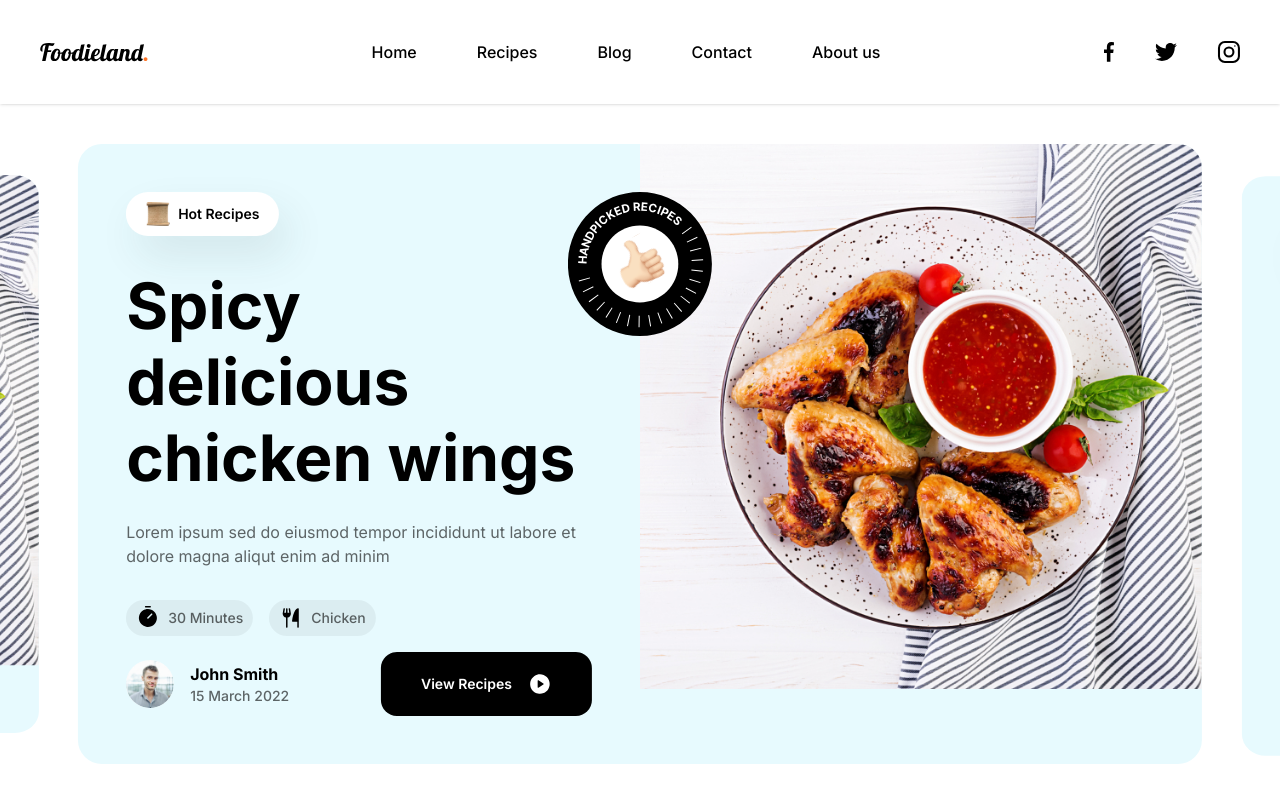
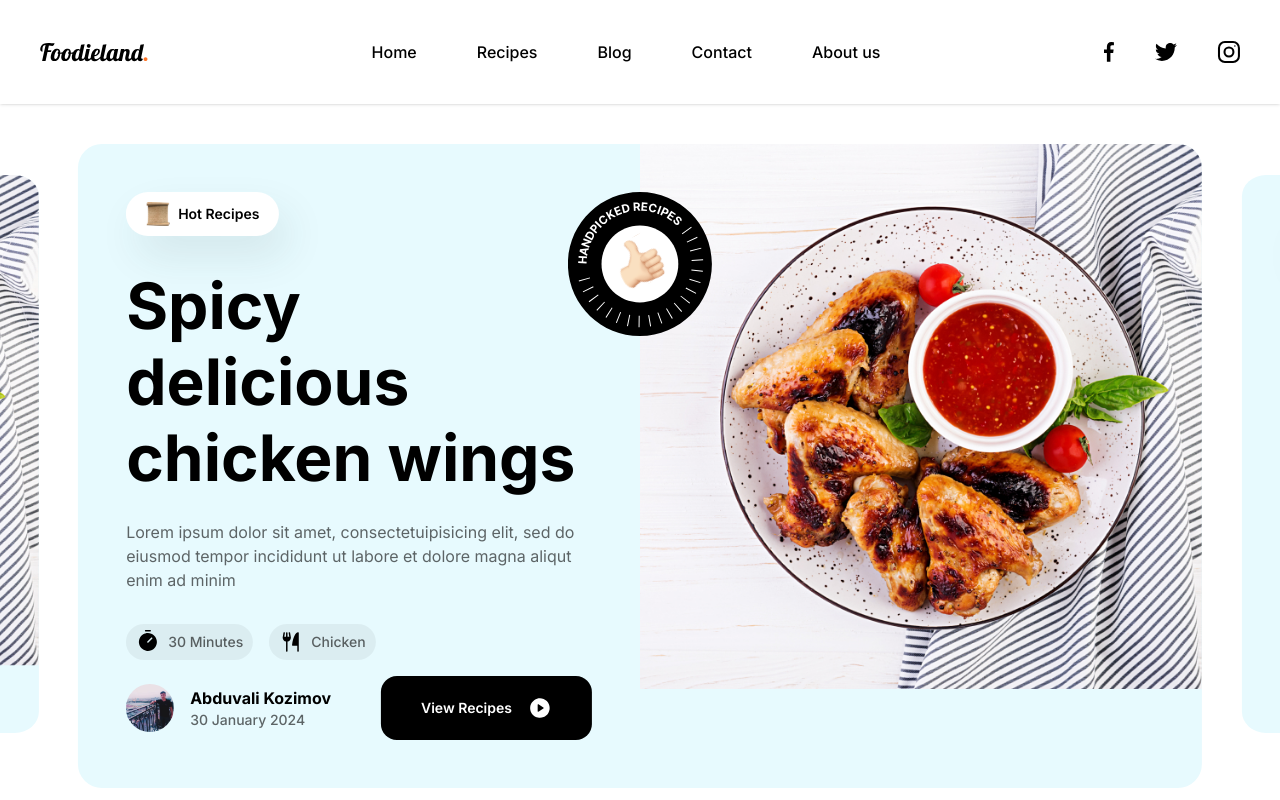
Before and after one commit to abduvalidev/foodiland-food, a React (Vite) app: page / in a window 1280 px wide. Shown: the top 800 px of the page. Built offline with nearby package versions, Linux system fonts and the light colour scheme.

Commit message:
change padding

```diff
--- a/src/components/Home/Hero.jsx
+++ b/src/components/Home/Hero.jsx
@@ -16,6 +16,21 @@ import Badge from "../../assets/badge.svg";
 
 export default function Hero() {
   const cardsHero = [
+    {
+      bg: Heroimage,
+      title: "Spicy delicious chicken wings",
+      description:
+        "Lorem ipsum dolor sit amet, consectetuipisicing elit, sed do eiusmod tempor incididunt ut labore et dolore magna aliqut enim ad minim ",
+      user: {
+        name: "Abduvali Kozimov",
+        img: Abduvali,
+        date: {
+          day: "30",
+          month: "January",
+          year: "2024",
+        },
+      },
+    },
     {
       bg: Heroimage,
       title: "Spicy delicious chicken wings",
```
